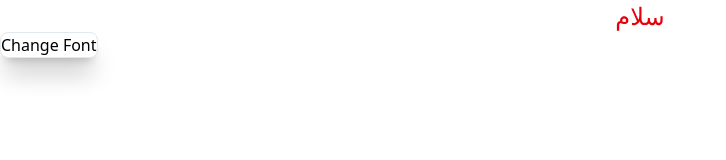
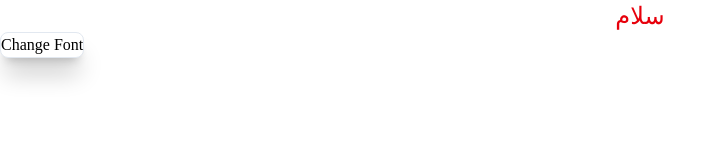
Before and after one commit to ParsaProg/Health, a Next.js app: page / in a window 1280 px wide. Shown: the top 160 px of the page, without its empty margins (0-726 px from the left). Built offline with nearby package versions, Linux system fonts and the light colour scheme.

Commit message:
create state managment system with zustand

```diff
--- a/package.json
+++ b/package.json
@@ -13,7 +13,8 @@
     "next": "15.5.0",
     "react": "19.1.0",
     "react-dom": "19.1.0",
-    "tailwind-merge": "^3.3.1"
+    "tailwind-merge": "^3.3.1",
+    "zustand": "^5.0.8"
   },
   "devDependencies": {
     "@eslint/eslintrc": "^3",
--- /dev/null
+++ b/src/app/fontSetHOC.tsx
@@ -0,0 +1,14 @@
+"use client";
+
+import { ReactNode } from "react";
+import { useStore } from "@/stores/userStore";
+
+export default function FontHOCComponent({
+  children,
+}: {
+  children: ReactNode;
+}) {
+  const { font } = useStore();
+
+  return <div className={`${font}`}>{children}</div>;
+}
--- a/src/app/globals.css
+++ b/src/app/globals.css
@@ -12,7 +12,7 @@ body {
 }
 
 .font-v {
-  font-family: Vazir;
+  font-family: "vazir";
 }
 
 .font-p {
--- a/src/app/layout.tsx
+++ b/src/app/layout.tsx
@@ -1,5 +1,6 @@
 import type { Metadata } from "next";
 import "./globals.css";
+import FontHOCComponent from "./fontSetHOC";
 
 export const metadata: Metadata = {
   title: "Health Platform",
@@ -12,8 +13,8 @@ export default function RootLayout({
 }: Readonly<{ children: React.ReactNode }>) {
   return (
     <html lang="fa">
-      <body>{children}
-
+      <body>
+        <FontHOCComponent>{children}</FontHOCComponent>
       </body>
     </html>
   );
--- a/src/app/page.tsx
+++ b/src/app/page.tsx
@@ -1,23 +1,17 @@
 "use client";
-
+import { useStore } from "../stores/userStore";
 export default function Home() {
+  const { font, setFont } = useStore();
   return (
     <div>
       <h1 className="text-red-600 text-2xl text-center mt-5">سلام</h1>
       <button
         onClick={() => {
-          if (document.body.classList.value === "font-v") {
-            document.body.classList.add("font-p");
-            document.body.classList.remove("font-v");
+          if (font === "font-v") {
+            setFont("font-p");
+          } else {
+            setFont("font-v");
           }
-          else if (document.body.classList.value === "font-p") {
-            document.body.classList.remove("font-p");
-            document.body.classList.add("font-v");
-          }
-          else{
-            document.body.classList.add("font-v");
-          }
-          console.log(document.body.classList.value)
         }}
         className="flex justify-center items-center bg-white shadow-xl shadow-[#0000003c] rounded-lg border-[1px] border-slate-200 p-5 cursor-pointer mx-auto"
       >
--- /dev/null
+++ b/src/stores/userStore.ts
@@ -0,0 +1,11 @@
+import { create } from "zustand";
+
+interface fontType {
+  font: string;
+  setFont: (newFont: string) => void;
+}
+
+export const useStore = create<fontType>((set) => ({
+  font: "font-v",
+  setFont: (newFont: string) => set({ font: newFont }),
+}));
```
Also changed, not shown: 1 other file (tests, documents, lock files or other folders).
